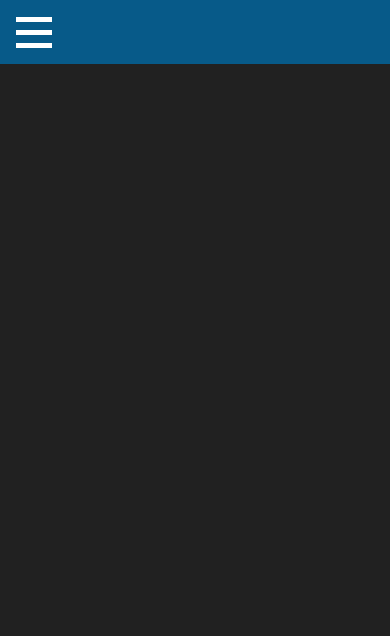
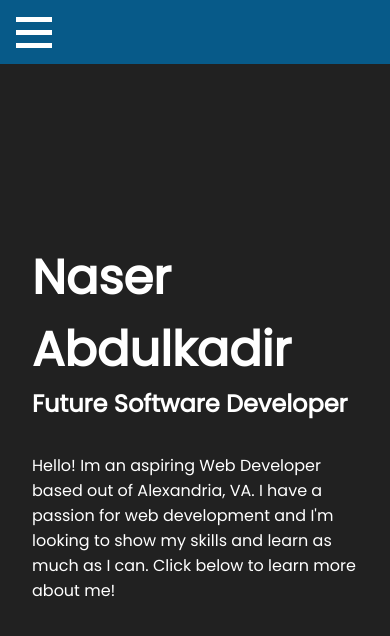
Before and after one commit to naser23/Portfolio, a React (Create React App) app: page / in a window 390 px wide. Shown: the top 636 px of the page. Built offline with nearby package versions, Linux system fonts and the light colour scheme.

Commit message:
Working on Landing component styling for mobile version at the moment. Will continue with that and work on the tablet/desktop styling followed up with the functionality for the scroll button.

```diff
--- a/public/index.html
+++ b/public/index.html
@@ -10,8 +10,13 @@
       content="Web site created using create-react-app"
     />
     <link rel="apple-touch-icon" href="%PUBLIC_URL%/logo192.png" />
-
     <link rel="manifest" href="%PUBLIC_URL%/manifest.json" />
+    <link rel="preconnect" href="https://fonts.googleapis.com" />
+    <link rel="preconnect" href="https://fonts.gstatic.com" crossorigin />
+    <link
+      href="https://fonts.googleapis.com/css2?family=Poppins:wght@300;400&display=swap"
+      rel="stylesheet"
+    />
     <title>React App</title>
   </head>
   <body>
--- a/src/App.js
+++ b/src/App.js
@@ -1,11 +1,13 @@
 import Navbar from "./components/Navbars/Navbar";
+import Landing from "./pages/Landing";
 import "./styles/home.css";
 
 function App() {
   return (
-    <div className="HomePage">
+    <main className="HomePage">
       <Navbar />
-    </div>
+      <Landing />
+    </main>
   );
 }
 
--- /dev/null
+++ b/src/pages/Landing.js
@@ -0,0 +1,22 @@
+import React from "react";
+import "../styles/landing.css";
+
+function Landing() {
+  return (
+    <section className="landingPage">
+      <div className="landingPageContent">
+        <h1 className="nameHeader">
+          Naser <br /> Abdulkadir
+        </h1>
+        <h3 className="landingSubHeader">Future Software Developer</h3>
+        <p>
+          Hello! Im an aspiring Web Developer based out of Alexandria, VA. I
+          have a passion for web development and I'm looking to show my skills
+          and learn as much as I can. Click below to learn more about me!
+        </p>
+      </div>
+    </section>
+  );
+}
+
+export default Landing;
--- a/src/styles/home.css
+++ b/src/styles/home.css
@@ -4,6 +4,7 @@
   background-color: #212121;
   color: white;
   position: relative;
+  font-family: "Poppins", sans-serif;
 }
 
 /* // styling for resume button // */
--- /dev/null
+++ b/src/styles/landing.css
@@ -0,0 +1,18 @@
+.landingPage {
+  width: 100vw;
+  height: 100vh;
+  display: flex;
+  justify-content: center;
+  align-items: center;
+  padding: 0 2rem;
+}
+
+.nameHeader {
+  font-size: 3rem;
+  /* line-height: 3.5rem; */
+}
+
+.landingSubHeader {
+  font-size: 1.5rem;
+  padding-bottom: 2rem;
+}
--- a/src/styles/mobilenav.css
+++ b/src/styles/mobilenav.css
@@ -35,12 +35,6 @@
   background: none;
 }
 
-.mobileLink:hover {
-  cursor: pointer;
-  color: #212121;
-  transition: color 0.1s ease-in-out;
-}
-
 @media (min-width: 567.98px) {
   .linkArea {
     padding-top: 5rem;
```
